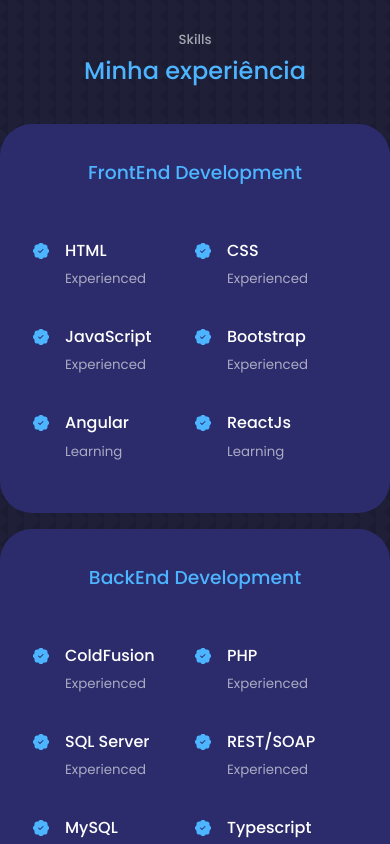
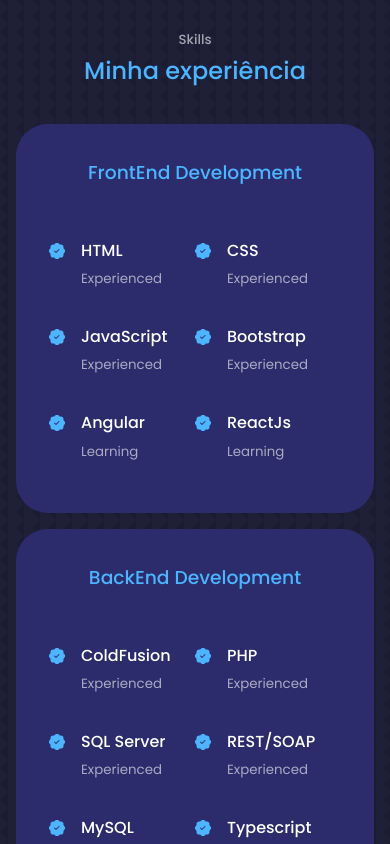
Before and after one commit to VictorSantos-Dev/portfolio-victorsantos, a React (Create React App) app: page / in a window 390 px wide. Shown: the part 2280-3124 px from the top of the page. Built offline with nearby package versions, Linux system fonts and the light colour scheme.

Commit message:
ajuste padding container experience

```diff
--- a/src/components/experience/experience.css
+++ b/src/components/experience/experience.css
@@ -70,6 +70,7 @@
 
     .experience__container{
         gap:1rem;
+        padding: 0rem 1rem;
     }
 
     .experience__container > div{
```
